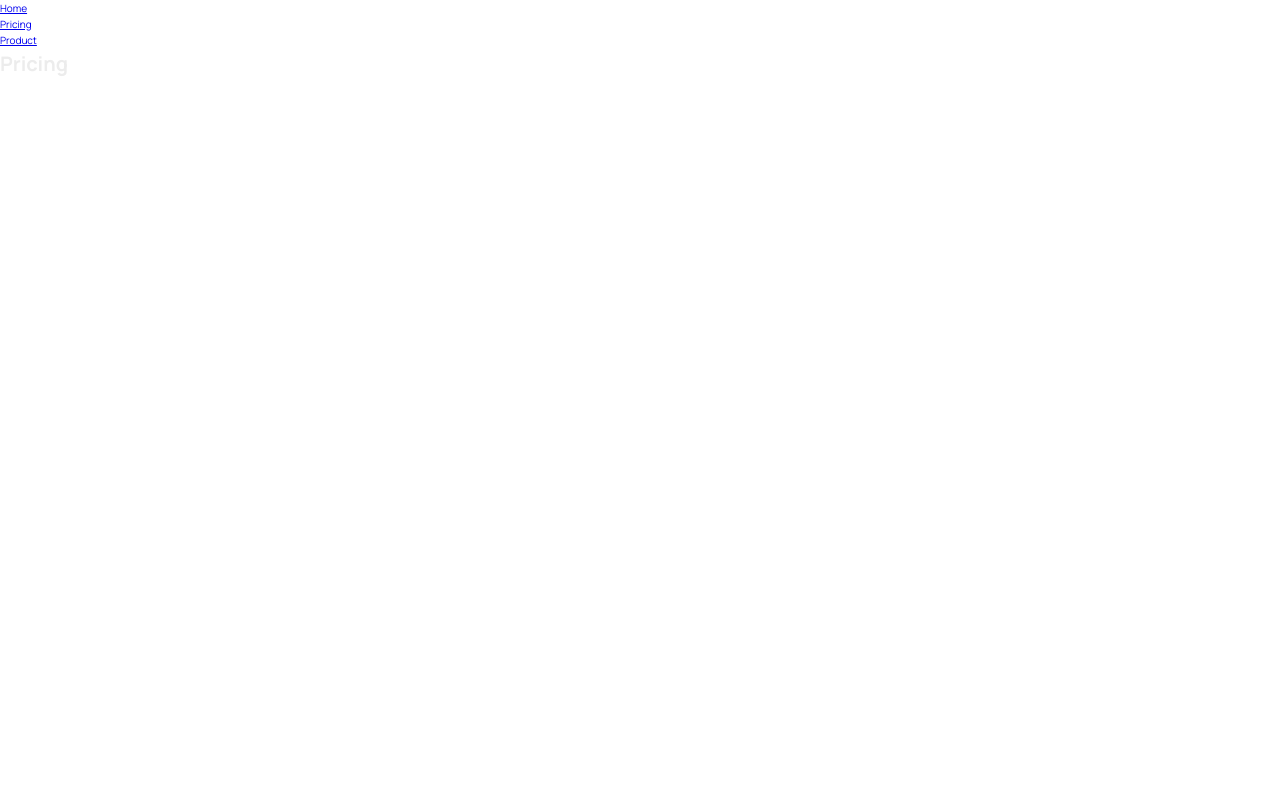
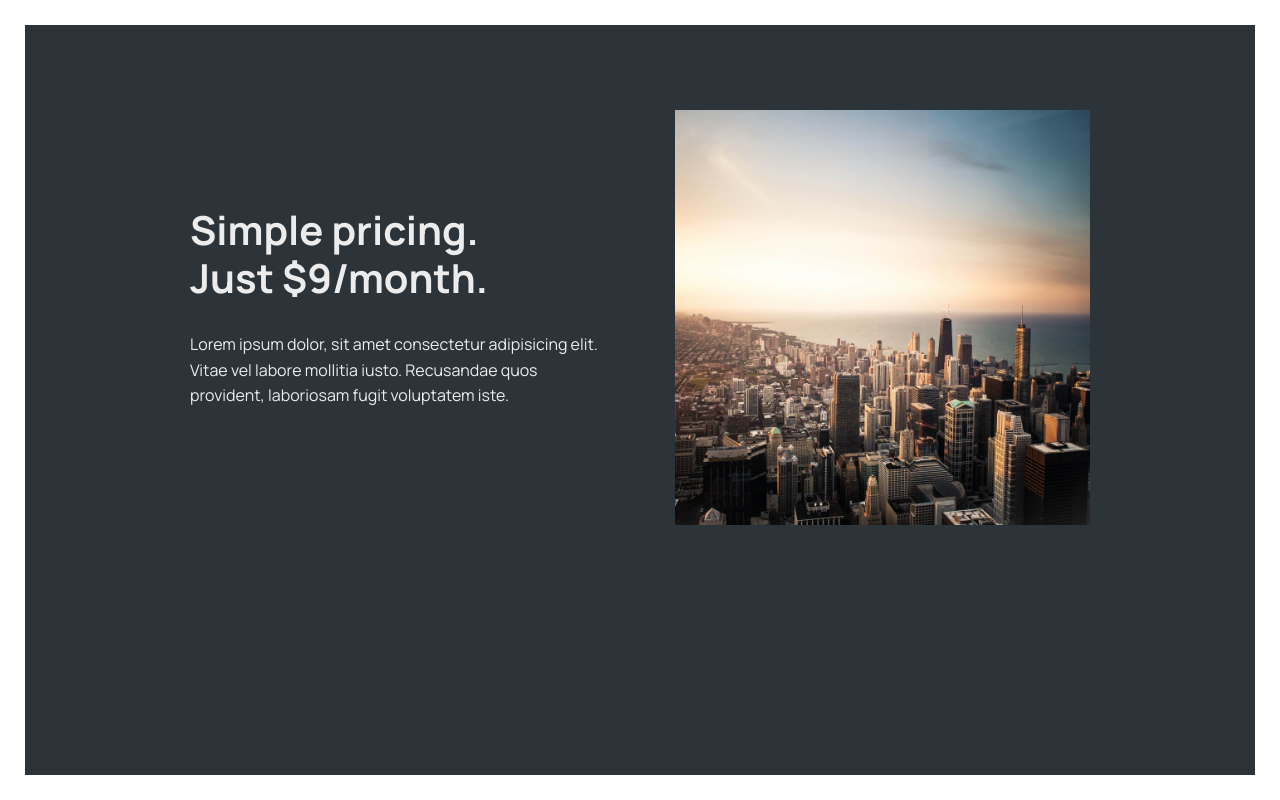
Before and after one commit to Ali-gunner/worldwise, a React (Vite) app: page /pricing in a window 1280 px wide. Built offline with nearby package versions, Linux system fonts and the light colour scheme.

Commit message:
Added pricing page structure

```diff
--- a/src/pages/Pricing.jsx
+++ b/src/pages/Pricing.jsx
@@ -1,8 +1,24 @@
-import PageNav from "../components/PageNav";
+// Uses the same styles as Product
+import styles from "./Product.module.css";
 
 export default function Product() {
-  return <div>
-    <PageNav />
-    <h1>Pricing</h1>
-  </div>
+  return (
+    <main className={styles.product}>
+      <section>
+        <div>
+          <h2>
+            Simple pricing.
+            <br />
+            Just $9/month.
+          </h2>
+          <p>
+            Lorem ipsum dolor, sit amet consectetur adipisicing elit. Vitae vel
+            labore mollitia iusto. Recusandae quos provident, laboriosam fugit
+            voluptatem iste.
+          </p>
+        </div>
+        <img src="img-2.jpg" alt="overview of a large city with skyscrapers" />
+      </section>
+    </main>
+  );
 }
```
